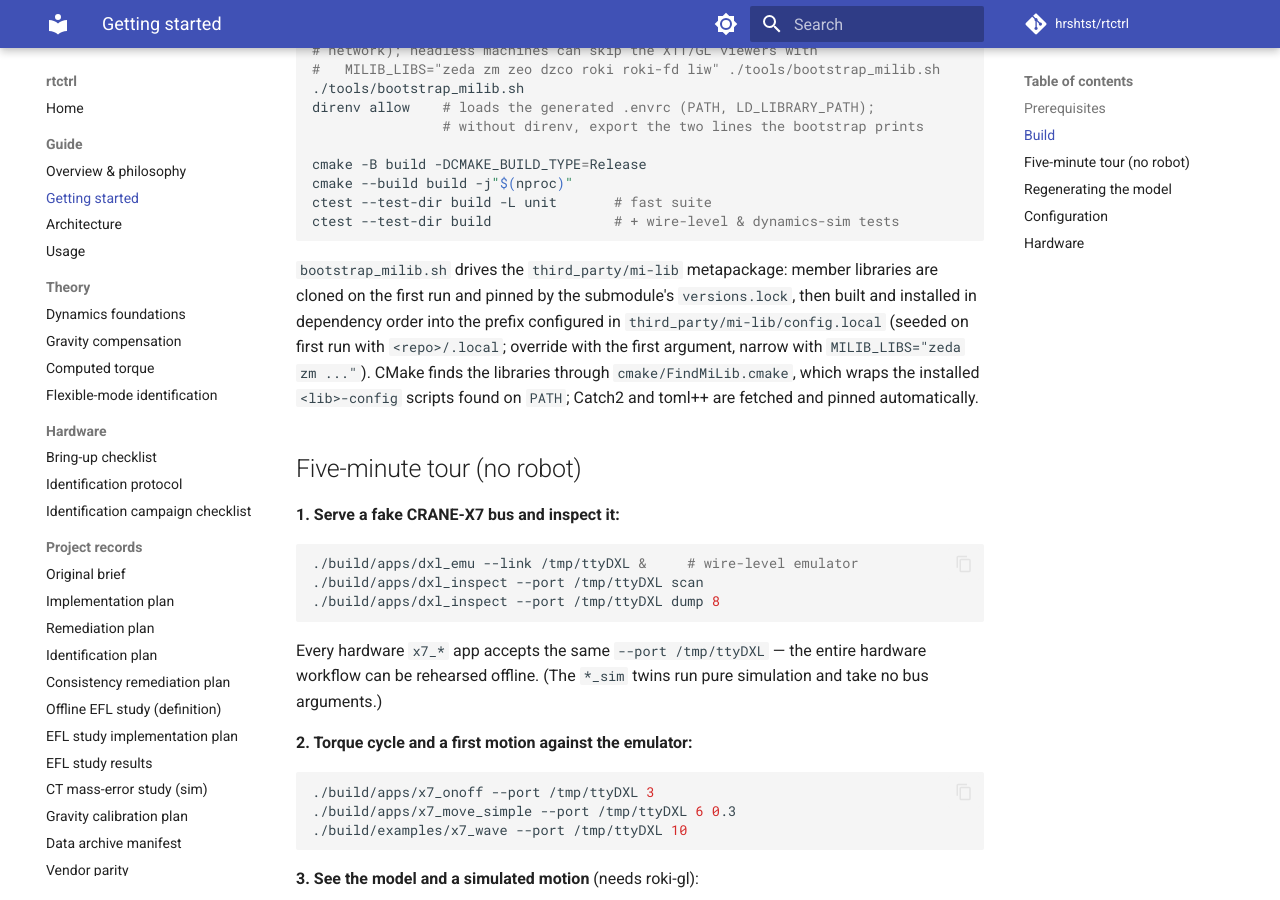
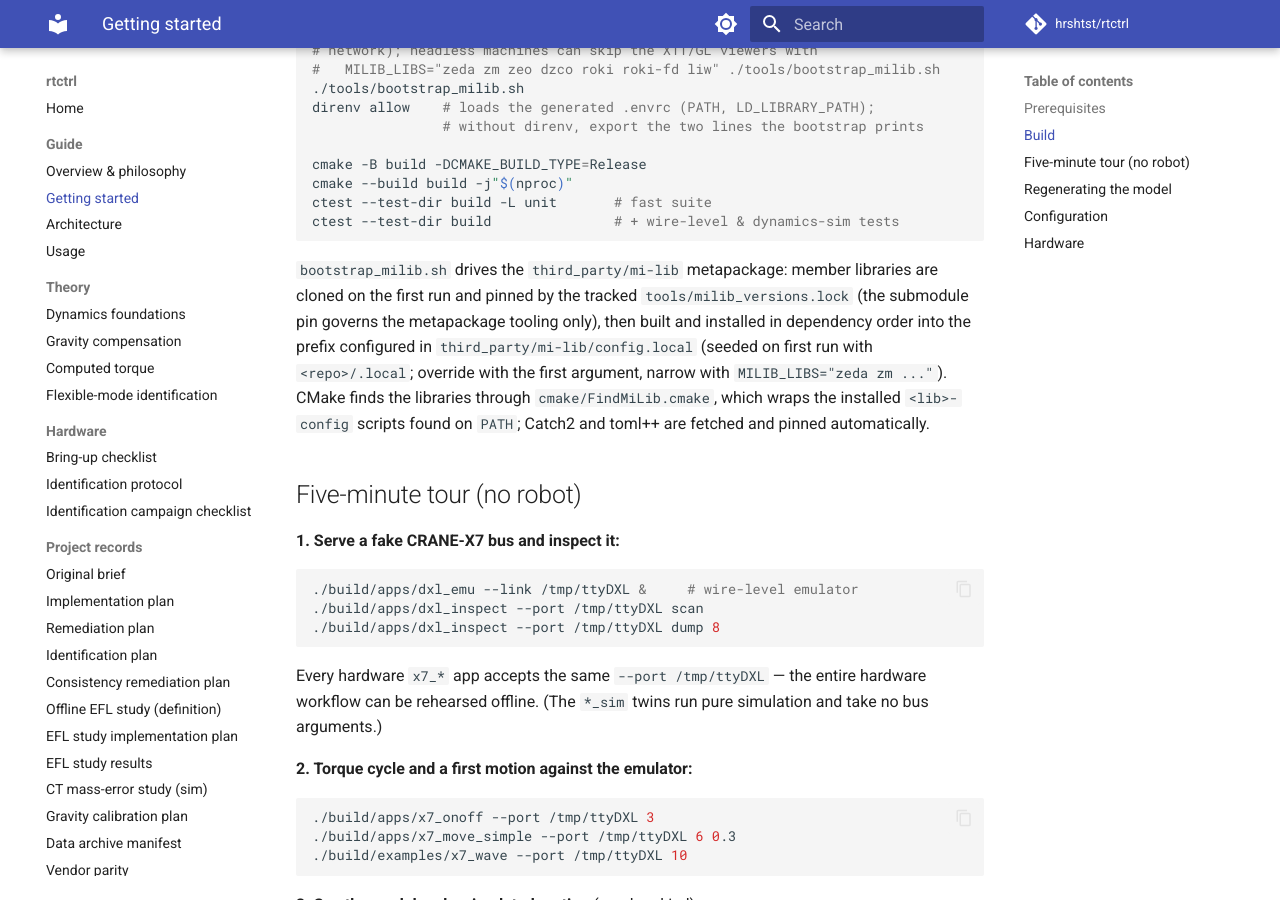
Before and after one commit to hrshtst/rtctrl, an MkDocs documentation site: the page built from docs/guide/getting-started.md, in a window 1280 px wide and 900 px high, scrolled down 681 px. Built offline with MkDocs 1.6.1 and Material for MkDocs 9.7.7, drawn with Linux system fonts in a browser that asks for light colours; comment, search, counter and statistics services are not loaded.

Commit message:
build: track the mi-lib member pins in tools/milib_versions.lock
The metapackage's own versions.lock is a workspace snapshot of the
owner's last build, not a curated manifest, and consuming it directly
coupled member-version bumps to metapackage tooling updates through
the single submodule pin — with the bump itself invisible in this
repo's diffs (an opaque gitlink change). rtctrl now owns its pins:
bootstrap materializes the gitignored versions.local.lock from the
tracked tools/milib_versions.lock instead, and notes when the pins
trail or lead the submodule's lock. To bump versions, edit the lock
(e.g. copy-filter a newer metapackage versions.lock) and re-run the
bootstrap; the submodule pin now governs the tooling only.

Seeded with the pins validated by the migration (ctest 207/207).

```diff
--- a/docs/guide/getting-started.md
+++ b/docs/guide/getting-started.md
@@ -39,7 +39,8 @@ ctest --test-dir build               # + wire-level & dynamics-sim tests
 
 `bootstrap_milib.sh` drives the `third_party/mi-lib` metapackage:
 member libraries are cloned on the first run and pinned by the
-submodule's `versions.lock`, then built and installed in dependency
+tracked `tools/milib_versions.lock` (the submodule pin governs the
+metapackage tooling only), then built and installed in dependency
 order into the prefix configured in `third_party/mi-lib/config.local`
 (seeded on first run with `<repo>/.local`; override with the first
 argument, narrow with `MILIB_LIBS="zeda zm ..."`). CMake finds the
```
Also changed, not shown: CLAUDE.md (+2 -1 lines), 2 other files.
